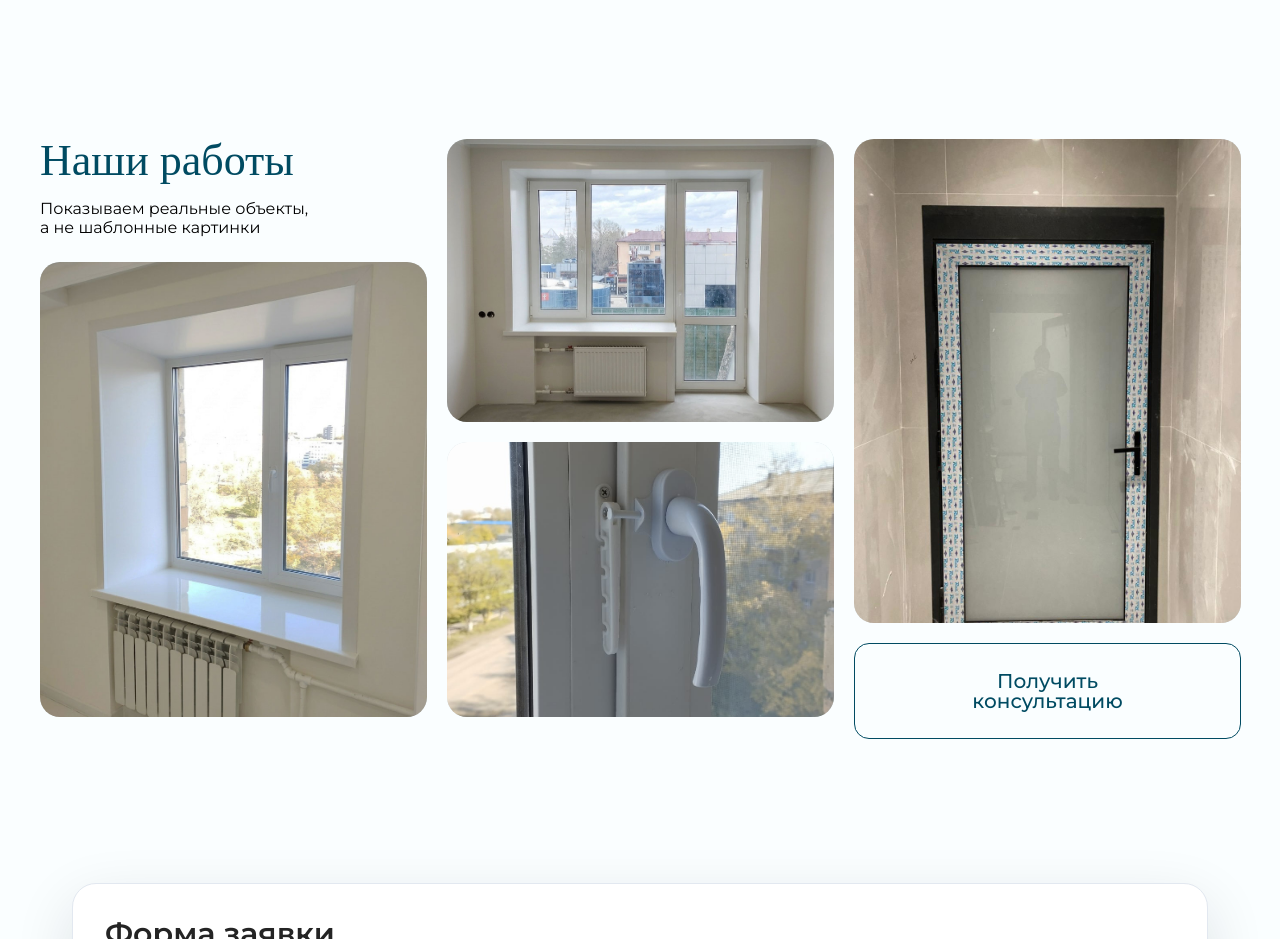
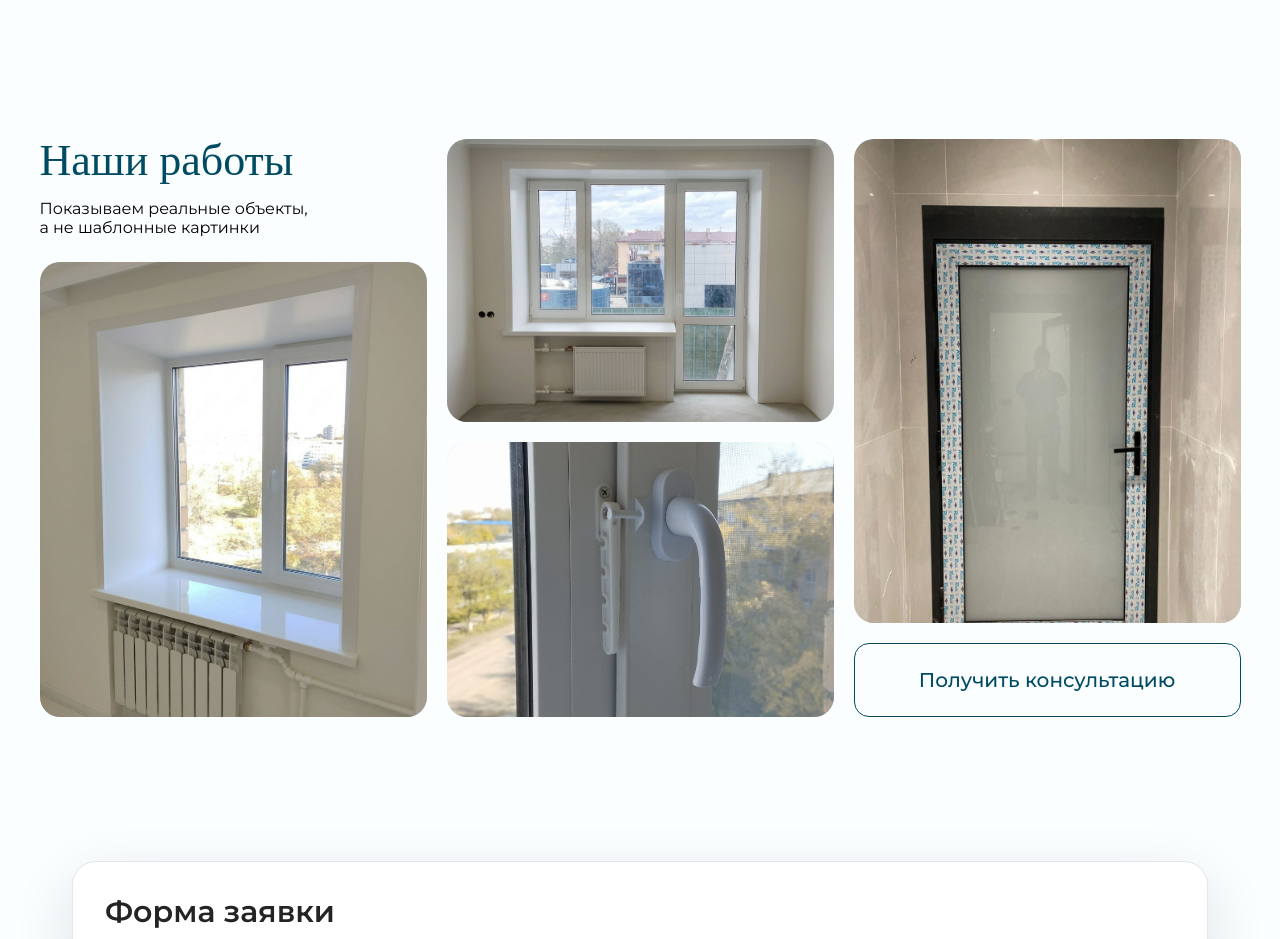
Before and after one commit to bullbashechka/saferplast, a Next.js app: page / in a window 1280 px wide. Shown: the part 3580-4519 px from the top of the page. Built offline with nearby package versions, Linux system fonts and the light colour scheme; a web font is replaced by a local one.

Commit message:
Refine projects section layout

```diff
--- a/src/features/landing/projects-section.tsx
+++ b/src/features/landing/projects-section.tsx
@@ -37,7 +37,7 @@ export function ProjectsSection() {
       aria-label="Наши работы"
       className="bg-[rgba(250,254,255,1)] px-6 py-16 lg:px-8 lg:py-20"
     >
-      <div className="mx-auto w-full max-w-content">
+      <div className="mx-auto w-full max-w-content lg:max-w-[1201px]">
         <div className="grid grid-cols-1 gap-8 lg:grid-cols-[387px_387px_387px] lg:gap-x-5 lg:gap-y-0">
           <div className="flex flex-col gap-8 lg:gap-9">
             <div className="lg:h-[87px]">
@@ -88,7 +88,7 @@ export function ProjectsSection() {
             />
 
             <a
-              className="inline-flex min-h-[74px] w-full items-center justify-center rounded-[15px] border border-[#004B62] px-[2.75rem] py-[1.35rem] text-center text-[1.125rem] font-medium leading-[1] text-[#004B62] transition-colors hover:bg-[#004B62] hover:text-white lg:min-h-[74px] lg:px-[66px] lg:py-[27px] lg:text-[20px]"
+              className="inline-flex h-[74px] w-full items-center justify-center whitespace-nowrap rounded-[15px] border border-[#004B62] px-[2.75rem] text-center text-[1.125rem] font-medium leading-[1] text-[#004B62] transition-colors hover:bg-[#004B62] hover:text-white lg:px-[66px] lg:text-[20px]"
               href={ctaHref}
             >
               {ctaLabel}
```
